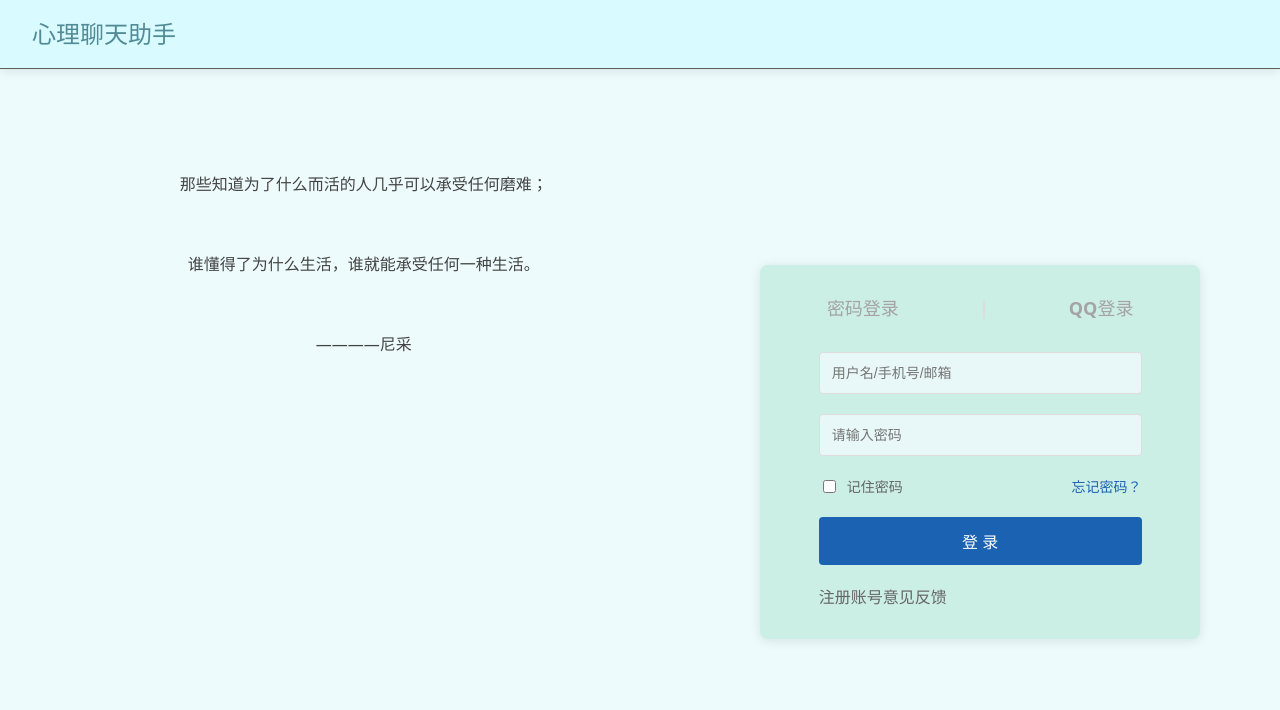
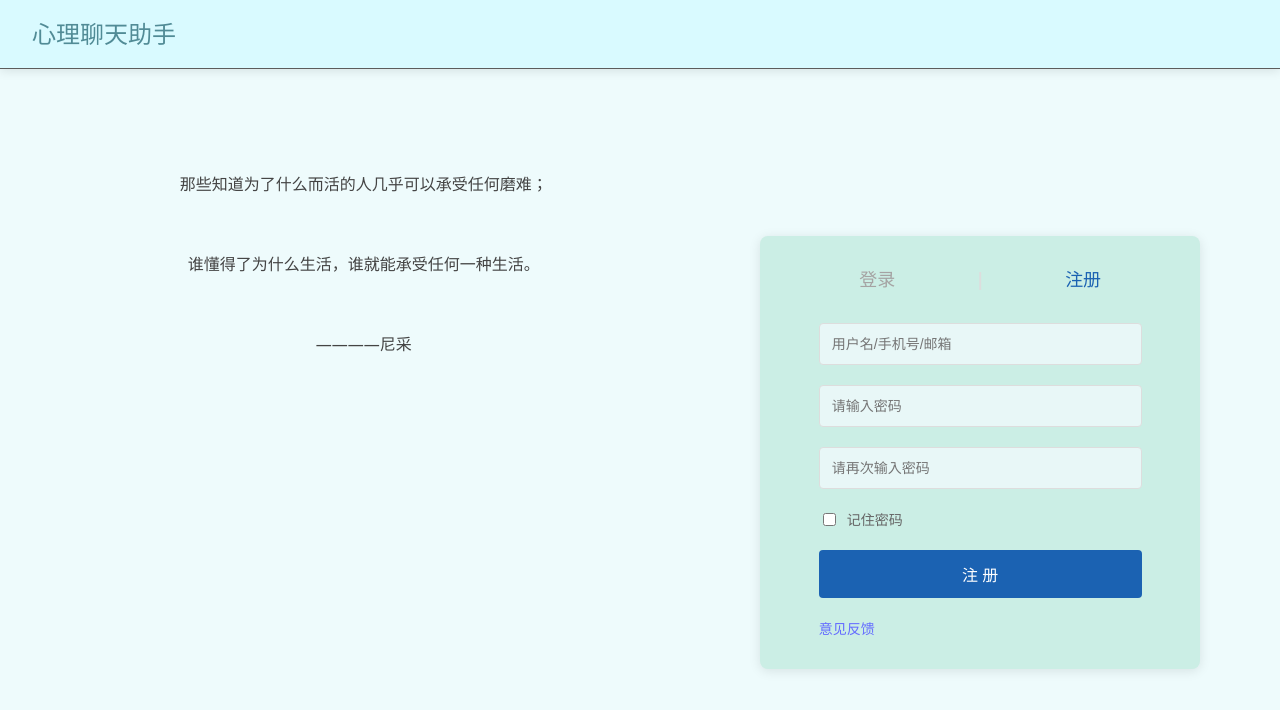
Before and after one commit to Treashep/psyas, a React (Vite) app in the folder front/: page /register in a window 1280 px wide. Shown: the top 710 px of the page. Built offline with nearby package versions, Linux system fonts and the light colour scheme.

Commit message:
添加注册页跳转逻辑

```diff
--- a/front/src/pages/register/index.css
+++ b/front/src/pages/register/index.css
@@ -30,7 +30,118 @@
   margin-top: 15px;
   min-height: calc(100vh - 60px);
   padding: 3rem;
-  background-color: #ffc661;
   box-sizing: border-box;
   overflow: auto;
+  justify-content: center;
+  align-items: center;
 }
+
+.register {
+  width: 400px;
+  padding: 30px;
+  background: #cbeee5;
+  border-radius: 8px;
+  box-shadow: 0 2px 12px rgba(0, 0, 0, 0.1);
+  margin-top: -50px;
+}
+
+.register .title {
+  display: flex;
+  align-items: center;
+  justify-content: center;
+  gap: 20px;
+  margin-bottom: 30px;
+  font-size: 18px;
+}
+
+.register .title span {
+  cursor: pointer;
+  color: #a5a3a3;
+  transition: color 0.3s;
+  font-size: 18px;
+  font-weight: bold;
+}
+
+.register .title span:hover, .register .title .active {
+  color: #1b62b2;
+}
+
+.register .title .divider {
+  color: #ddd;
+  margin: 0 60px;
+}
+
+.form {
+  width: 85%;  /* 设置表单宽度，比login盒子小一些 */
+  margin: 0 auto;  /* 水平居中 */
+}
+
+.form .input-group {
+  margin-bottom: 20px;
+  display: flex;
+  justify-content: center;  /* 水平居中 */
+}
+
+.form input[type="text"],
+.form input[type="password"] {
+  width: 100%;
+  padding: 12px;
+  border: 1px solid #ddd;
+  border-radius: 4px;
+  font-size: 14px;
+  outline: none;
+  background-color: #e8f7f7;
+  color: #333;
+}
+
+.form input[type="text"]:focus,
+.form input[type="password"]:focus {
+  border-color: #1b62b2;
+}
+
+.remember {
+  display: flex;
+  justify-content: space-between;
+  align-items: center;
+  margin-bottom: 20px;
+  font-size: 14px;
+  color: #666;
+}
+
+.remember label {
+  display: flex;
+  align-items: center;
+  gap: 8px;
+}
+
+.forget {
+  color: #1b62b2;
+  text-decoration: none;
+}
+
+.register-btn {
+  width: 100%;
+  padding: 12px;
+  background: #1b62b2;
+  color: #fff;
+  border: none;
+  border-radius: 4px;
+  font-size: 16px;
+  cursor: pointer;
+  margin-bottom: 20px;
+}
+
+.extra-link {
+  display: flex;
+  justify-content: space-between;
+  font-size: 14px;
+}
+
+.extra-links a {
+  color: #666;
+  text-decoration: none;
+}
+
+.extra-links a:hover {
+  color: #1b62b2;
+}
--- a/front/src/pages/register/index.jsx
+++ b/front/src/pages/register/index.jsx
@@ -1,6 +1,62 @@
 import Bar from "../../components/bar"
-import '/src/pages/login/index.css';
-const Register = ()=>{
+import './index.css';
+import { useNavigate } from 'react-router-dom';
+import { useState, useEffect } from 'react';
+
+const Register = () => {
+  const navigate = useNavigate();
+  const [formData, setFormData] = useState({
+    username: '',
+    password: '',
+    confirmPassword: ''
+  });
+  const [rememberPassword, setRememberPassword] = useState(false);
+
+  // 组件加载时检查localStorage
+  useEffect(() => {
+    const savedData = localStorage.getItem('registerData');
+    if (savedData) {
+      const parsedData = JSON.parse(savedData); //json化账户信息
+      setFormData(parsedData); // 进入页面填充信息
+      setRememberPassword(true); // 自动勾选
+    }
+  }, []);
+
+  // 处理输入变化
+  const handleInputChange = (e) => {
+    const { name, value } = e.target;
+    setFormData(prev => ({
+      ...prev,
+      [name]: value
+    }));
+  };
+
+  // 处理记住密码变化
+  const handleRememberChange = (e) => {
+    const isChecked = e.target.checked;
+    setRememberPassword(isChecked);
+
+    if (isChecked) {
+      localStorage.setItem('registerData', JSON.stringify(formData));
+    }
+  };
+
+  const handleNavigation = (path) => {
+    if (path === '/login' && formData) {
+      // 检查是否有空值
+      if (!formData.username || !formData.password || !formData.confirmPassword) {
+        alert('请填写完整信息！');
+        return;
+      }
+      // 检查两次密码是否一致
+      if (formData.password !== formData.confirmPassword) {
+        alert('两次输入的密码不一致！');
+        return;
+      }
+    }
+    navigate(path);
+  };
+
   return (
     <div className="body">
       <Bar />
@@ -16,29 +72,65 @@ const Register = ()=>{
         </p>
       </div>
       <div className="right">
-        <div className="login">
+        <div className="register">
           <div className="title">
-            <span>密码登录</span>
+            <span onClick={() => handleNavigation('/login')}>登录</span>
             <span className="divider">|</span>
-            <span>QQ登录</span>
+            <span className="active" onClick={() => handleNavigation('/register')}>注册</span>
           </div>
           <div className="form">
             <div className="input-group">
-              <input type="text" placeholder="用户名/手机号/邮箱" />
+              <input
+                type="text"
+                placeholder="用户名/手机号/邮箱"
+                autoComplete="new-password"
+                name="username"
+                value={formData.username}
+                onChange={handleInputChange}
+              />
             </div>
             <div className="input-group">
-              <input type="password" placeholder="请输入密码" />
+              <input
+                type="password"
+                placeholder="请输入密码"
+                autoComplete="new-password"
+                name="password"
+                value={formData.password}
+                onChange={handleInputChange}
+              />
+            </div>
+            <div className="input-group">
+              <input
+                type="password"
+                autoComplete="new-password"
+                placeholder="请再次输入密码"
+                name="confirmPassword"
+                value={formData.confirmPassword}
+                onChange={handleInputChange}
+              />
             </div>
             <div className="remember">
               <label>
-                <input type="checkbox" />
+                <input
+                  type="checkbox"
+                  checked={rememberPassword}
+                  onChange={handleRememberChange}
+                />
                 <span>记住密码</span>
               </label>
-              <a href="#" className="forget">忘记密码？</a>
             </div>
-            <button className="login-btn">登 录</button>
-            <div className="extra-links">
-              <a href="#">注册账号</a>
+            <button
+              className="register-btn"
+              onClick={() => {
+                if (rememberPassword) {
+                  localStorage.setItem('registerData', JSON.stringify(formData));
+                }
+                handleNavigation('/login')
+              }}
+            >
+              注 册
+            </button>
+            <div className="extra-link">
               <a href="#">意见反馈</a>
             </div>
           </div>
```
